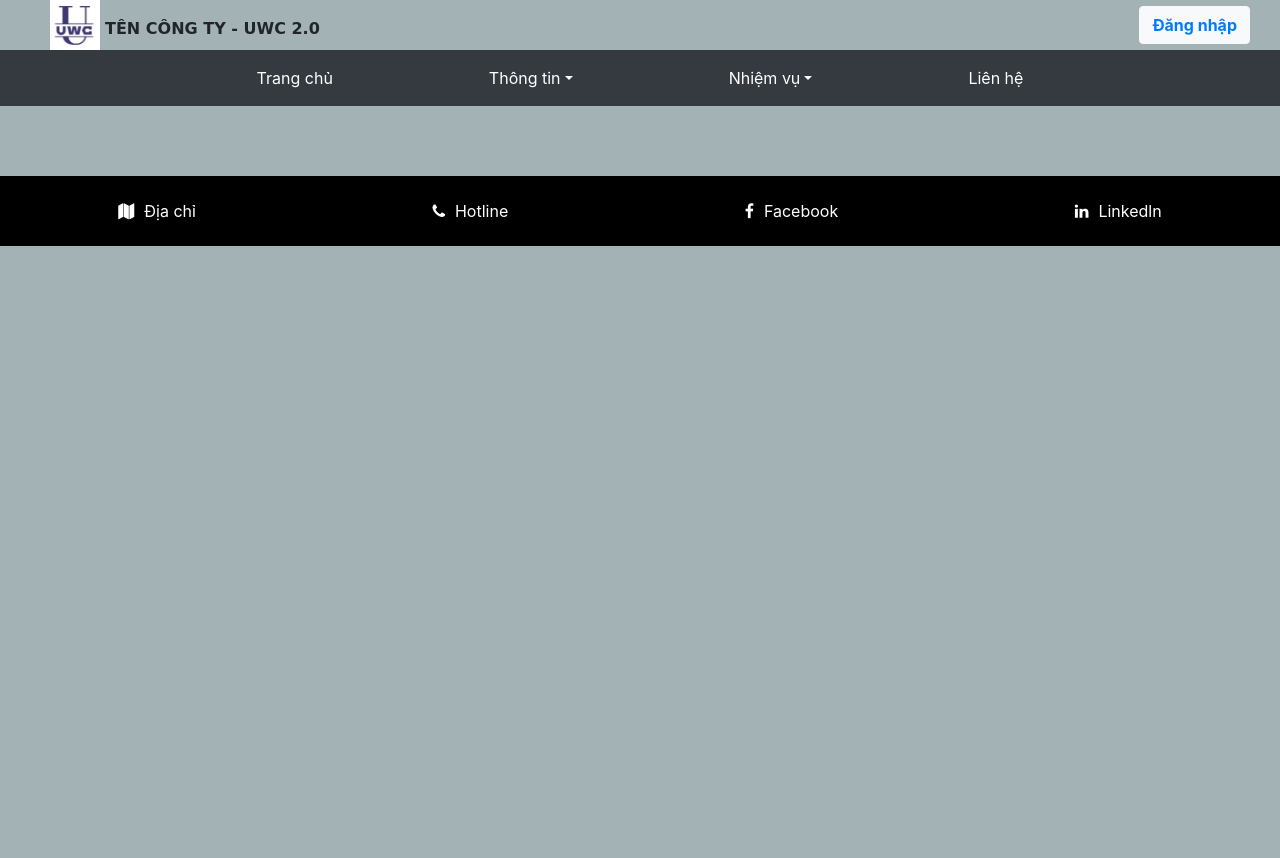
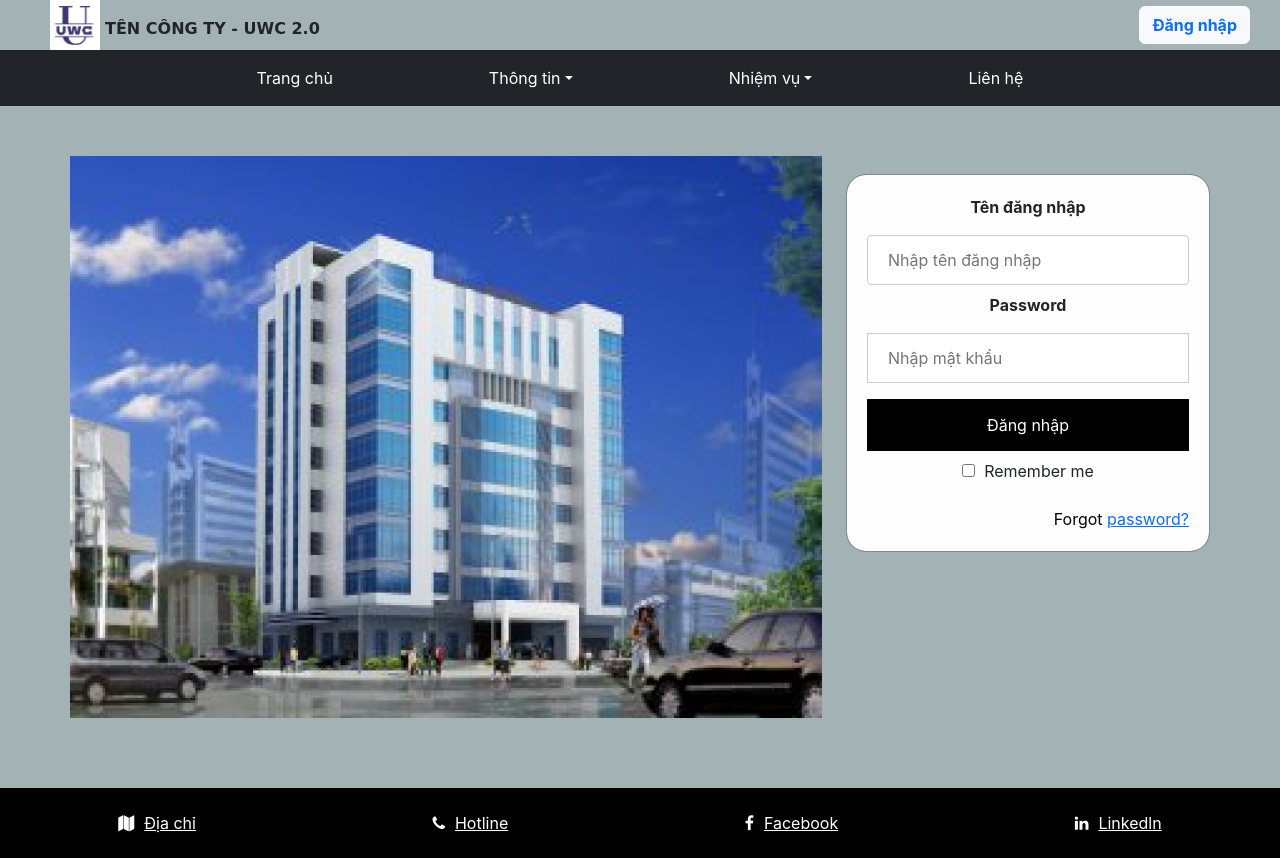
Before and after one commit to ChinhLuCSE/Avenger_UWC, a React (Create React App) app: page /login in a window 1280 px wide. Before the commit the page ends 800 px from the top, so only its background shows below. Built offline with nearby package versions, Linux system fonts and the light colour scheme; the HTML template or start-up script is replaced by a standard one.

Commit message:
update login va forgotpassword
khong hien thi anh ben trang forgotpassword

```diff
--- a/package.json
+++ b/package.json
@@ -6,8 +6,10 @@
     "@testing-library/jest-dom": "^5.16.5",
     "@testing-library/react": "^13.4.0",
     "@testing-library/user-event": "^13.5.0",
+    "bootstrap": "^5.2.3",
     "node_module": "^0.0.0",
     "react": "^18.2.0",
+    "react-bootstrap": "^2.7.0",
     "react-dom": "^18.2.0",
     "react-icons": "^4.7.1",
     "react-router-dom": "^6.4.3",
--- a/src/App.js
+++ b/src/App.js
@@ -6,7 +6,11 @@ import Header from './components/header/Header'
 import Navbar from './components/navbar/Navbar'
 import HomeTask from './components/task/homeTask/HomeTask'
 import TaskDetail from './components/task/taskDetail/TaskDetail'
-import ModifyTask from './components/task/modifyTask/ModifyTask';
+import ModifyTask from './components/task/modifyTask/ModifyTask'
+import Login from './components/signin/login/Login'
+import ForgotPassword from './components/signin/forgot_password/ForgotPassword'
+;
+
 
 function App() {
   return (
@@ -19,6 +23,8 @@ function App() {
                   <Route path="/task" element={<HomeTask/>} />
                   <Route path="/task/detail" element={<TaskDetail/>} />
                   <Route path="/task/modify" element={<ModifyTask/>} />
+                  <Route path="/login" element={<Login/>} />
+                  <Route path="/login/forgotpw" element={<ForgotPassword/>} />
                 </Routes>
                 <Footer/>
             </div>
--- a/src/components/header/Header.js
+++ b/src/components/header/Header.js
@@ -7,7 +7,7 @@ const Header = ()=>{
               <p style={{margin: "7px 0px 0px 0px"}}><strong>TÊN CÔNG TY - UWC 2.0</strong></p>
           </div>
           <div id="right-div">
-              <button className="btn btn-light" style={{margin: "6px 0px 6px 0px"}}><strong><a href="/#" style={{textDecoration: "none"}}>Đăng nhập</a></strong></button>
+              <button className="btn btn-light" style={{margin: "6px 0px 6px 0px"}}><strong><a href="/login" style={{textDecoration: "none"}}>Đăng nhập</a></strong></button>
           </div>
         </header>
     );
--- /dev/null
+++ b/src/components/signin/forgot_password/ForgotPassword.css
@@ -0,0 +1,120 @@
+/* Full-width input fields */
+input[type=text], input[type=password] {
+    width: 100%;
+    padding: 12px 20px;
+    margin: 8px 0;
+    display: inline-block;
+    border: 1px solid #ccc;
+    box-sizing: border-box;
+}
+
+.left-container {
+    padding: auto 0 auto 0;
+    margin: auto 0 auto 0;
+    width: auto; /* Could be more or less, depending on screen size */
+    height: auto;
+}
+
+
+/* Set a style for all buttons */
+button {
+    background-color: #000000;
+    color: white;
+    padding: 14px 20px;
+    margin: 8px 0;
+    border: none;
+    cursor: pointer;
+    width: 100%;
+}
+
+button:hover {
+    opacity: 0.8;
+}
+
+  /* Extra styles for the cancel button */
+.cancelbtn {
+    width: auto;
+    padding: 10px 18px;
+    background-color: #f44336;
+
+}
+
+  /* Center the image and position the close button */
+.imgcontainer {
+    text-align: center;
+    color: #000000;
+    margin: 24px 0 24px 0px;
+    position: relative;
+    font-size: larger;
+    font-weight: bolder;
+}
+
+/* img.avatar {
+    width: 40%;
+    border-radius: 50%;
+} */
+
+.sub-form-container {
+    padding: 0px 16px 0px 16px;
+}
+
+.container {
+    padding: 0px;
+}
+
+span.psw {
+    float: right;
+    padding-top: 16px;
+    color: #000;
+}
+
+  /* Modal Content/Box */
+.modal-content {
+    background-color: #fefefe;
+    margin: 5% auto 5% auto; /* 5% from the top, 5% from the bottom and centered */
+    border: 1px solid #888;
+    width: 100%; /* Could be more or less, depending on screen size */
+}
+
+  /* The Close Button (x) */
+.close {
+    position: absolute;
+    right: 25px;
+    top: 0;
+    color: #000;
+    font-size: 35px;
+    font-weight: bold;
+}
+
+.close:hover,
+.close:focus {
+    color: red;
+    cursor: pointer;
+}
+
+  /* Add Zoom Animation */
+.animate {
+    -webkit-animation: animatezoom 0.6s;
+    animation: animatezoom 0.6s
+}
+
+@-webkit-keyframes animatezoom {
+    from {-webkit-transform: scale(0)}
+    to {-webkit-transform: scale(1)}
+}
+
+@keyframes animatezoom {
+    from {transform: scale(0)}
+    to {transform: scale(1)}
+}
+
+  /* Change styles for span and cancel button on extra small screens */
+@media screen and (max-width: 300px) {
+    span.psw {
+       display: block;
+       float: none;
+    }
+    .cancelbtn {
+       width: 100%;
+    }
+}
--- /dev/null
+++ b/src/components/signin/forgot_password/ForgotPassword.js
@@ -0,0 +1,61 @@
+import "./ForgotPassword.css"
+import Container from 'react-bootstrap/Container';
+import Row from 'react-bootstrap/Row';
+import Col from 'react-bootstrap/Col';
+import * as React from 'react';
+
+const ForgotPassword = ()=>{
+
+    // const [checked, setChecked] = React.useState(false);
+
+    // const handleChange = () => {
+    //   setChecked(!checked);
+    // };
+
+    return (
+
+    <Container style={{marginTop: '50px'}}>
+        <Row width={200} >
+            <Col xs={12|{order: 'last'}} md={12|{order: 'last'}} lg={8|{order: 'last'}} style={{justifyContent: `center`}}>
+                <div className="left-container animate">
+                    <div>
+                        <img src="image/company_image.jpg" style={{width: `100%`}} alt="Anh cong ty" />
+                    </div>
+                </div>
+
+            </Col>
+
+            <Col xs={12|{order: 'first'}} md={12|{order: 'first'}} lg={4|{order: 'first'}}>
+                <div className="modal-content animate" method="post">
+                    <div class="imgcontainer">
+                        KHÔI PHỤC MẬT KHẨU
+                    </div>
+                    <div className="sub-form-container">
+                        <form className="modal-content animate" >
+                            <div className="container">
+                                <input type="text" placeholder="Số điện thoại đã đăng ký" name="uname" required />
+
+                                <button type="submit">Lấy mã xác thực</button>
+                            </div>
+                        </form>
+
+                        <form className="modal-content animate" >
+                            <div className="container">
+                                <input type="password" placeholder="Mã xác thực" name="psw" required />
+
+                                <button type="submit">Xác thực</button>
+                            </div>
+                        </form>
+                    </div>
+
+                </div>
+
+            </Col>
+        </Row>
+    </Container>
+
+    );
+
+}
+
+export default ForgotPassword
--- /dev/null
+++ b/src/components/signin/login/Login.css
@@ -0,0 +1,112 @@
+/* Full-width input fields */
+input[type=text], input[type=password] {
+    width: 100%;
+    padding: 12px 20px;
+    margin: 8px 0;
+    display: inline-block;
+    border: 1px solid #ccc;
+    box-sizing: border-box;
+}
+
+.left-container {
+    padding: auto 0 auto 0;
+    margin: auto 0 auto 0;
+    width: auto; /* Could be more or less, depending on screen size */
+    height: auto;
+}
+
+
+/* Set a style for all buttons */
+button {
+    background-color: #000000;
+    color: white;
+    padding: 14px 20px;
+    margin: 8px 0;
+    border: none;
+    cursor: pointer;
+    width: 100%;
+}
+
+button:hover {
+    opacity: 0.8;
+}
+
+  /* Extra styles for the cancel button */
+.cancelbtn {
+    width: auto;
+    padding: 10px 18px;
+    background-color: #f44336;
+}
+
+  /* Center the image and position the close button */
+/* .imgcontainer {
+    text-align: center;
+    margin: 24px 0 12px 0;
+    position: relative;
+} */
+
+/* img.avatar {
+    width: 40%;
+    border-radius: 50%;
+} */
+
+.container {
+    padding: 0px;
+}
+
+span.psw {
+    float: right;
+    padding-top: 16px;
+    color: #000;
+}
+
+  /* Modal Content/Box */
+.modal-content {
+    background-color: #fefefe;
+    margin: 15% auto 15% auto; /* 5% from the top, 15% from the bottom and centered */
+    border: 1px solid #888;
+    width: 100%; /* Could be more or less, depending on screen size */
+}
+
+  /* The Close Button (x) */
+.close {
+    position: absolute;
+    right: 25px;
+    top: 0;
+    color: #000;
+    font-size: 35px;
+    font-weight: bold;
+}
+
+.close:hover,
+.close:focus {
+    color: red;
+    cursor: pointer;
+}
+
+  /* Add Zoom Animation */
+.animate {
+    -webkit-animation: animatezoom 0.6s;
+    animation: animatezoom 0.6s
+}
+
+@-webkit-keyframes animatezoom {
+    from {-webkit-transform: scale(0)}
+    to {-webkit-transform: scale(1)}
+}
+
+@keyframes animatezoom {
+    from {transform: scale(0)}
+    to {transform: scale(1)}
+}
+
+  /* Change styles for span and cancel button on extra small screens */
+@media screen and (max-width: 300px) {
+    span.psw {
+       display: block;
+       float: none;
+    }
+    .cancelbtn {
+       width: 100%;
+    }
+}
--- /dev/null
+++ b/src/components/signin/login/Login.js
@@ -0,0 +1,61 @@
+import "./Login.css"
+import { Link } from "react-router-dom";
+import Container from 'react-bootstrap/Container';
+import Row from 'react-bootstrap/Row';
+import Col from 'react-bootstrap/Col';
+import * as React from 'react';
+
+const Login = ()=>{
+
+    const [checked, setChecked] = React.useState(false);
+
+    const handleChange = () => {
+      setChecked(!checked);
+    };
+
+    return (
+
+    <Container style={{marginTop: '50px'}}>
+        <Row width={200} >
+            <Col xs={12|{order: 'last'}} md={12|{order: 'last'}} lg={8|{order: 'last'}} style={{justifyContent: `center`}}>
+                <div className="left-container animate">
+                    <div>
+                        <img src="image/company_image.jpg" style={{width: `100%`}} alt="Anh cong ty" />
+                    </div>
+                </div>
+
+            </Col>
+
+            <Col xs={12|{order: 'first'}} md={12|{order: 'first'}} lg={4|{order: 'first'}}>
+                <form className="modal-content animate" method="post">
+
+                    <div className="container">
+                        <label for="uname"><b>Tên đăng nhập</b></label>
+                        <input type="text" placeholder="Nhập tên đăng nhập" name="uname" required />
+
+                        <label for="psw"><b>Password</b></label>
+                        <input type="password" placeholder="Nhập mật khẩu" name="psw" required />
+
+                        <button type="submit">Đăng nhập</button>
+                        <label>
+                            <input
+                            type="checkbox"
+                            checked={checked}
+                            onChange={handleChange}
+                            />
+                            &nbsp;&nbsp;Remember me
+                        </label>
+                    </div>
+
+                    <div className="container">
+                        <span class="psw">Forgot <a href="/login/forgotpw">password?</a></span>
+                    </div>
+                </form>
+            </Col>
+        </Row>
+    </Container>
+
+    );
+}
+
+export default Login
```
Also changed, not shown: 1 other file (tests, documents, lock files or other folders).
